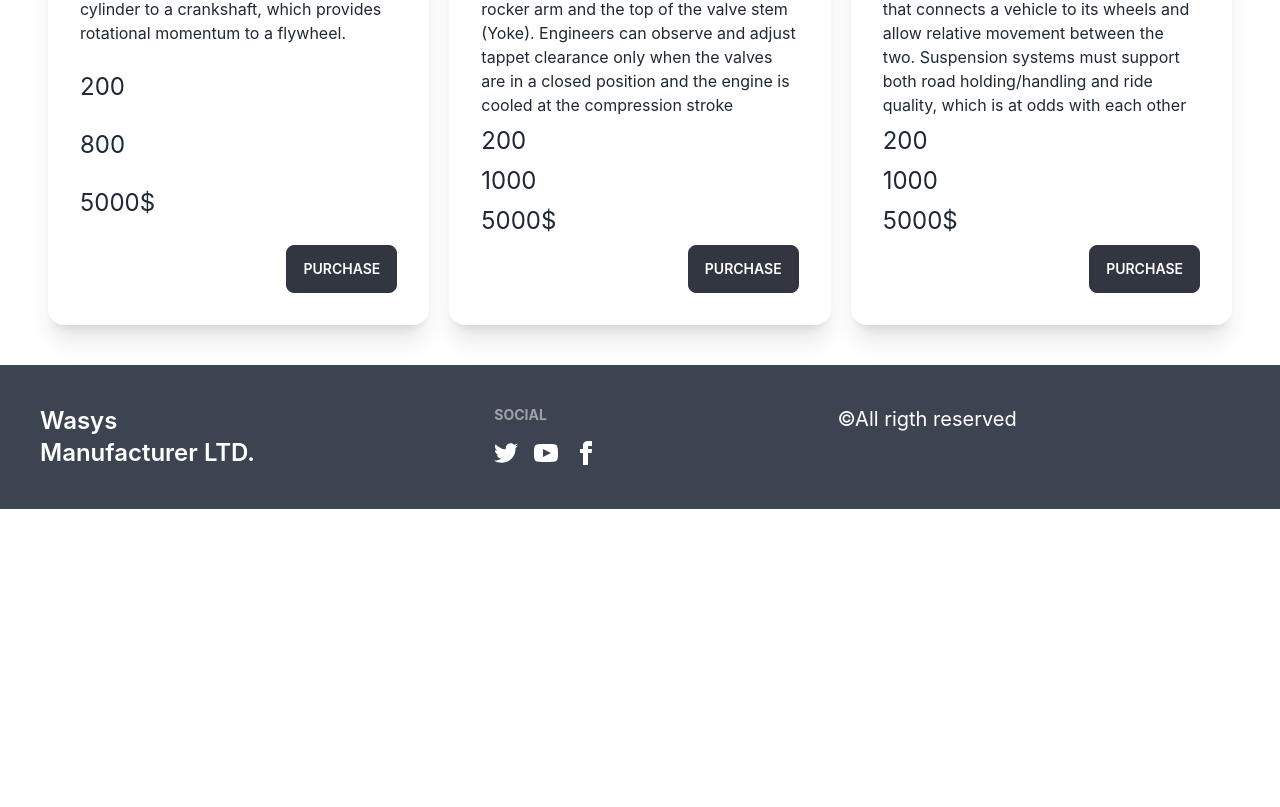
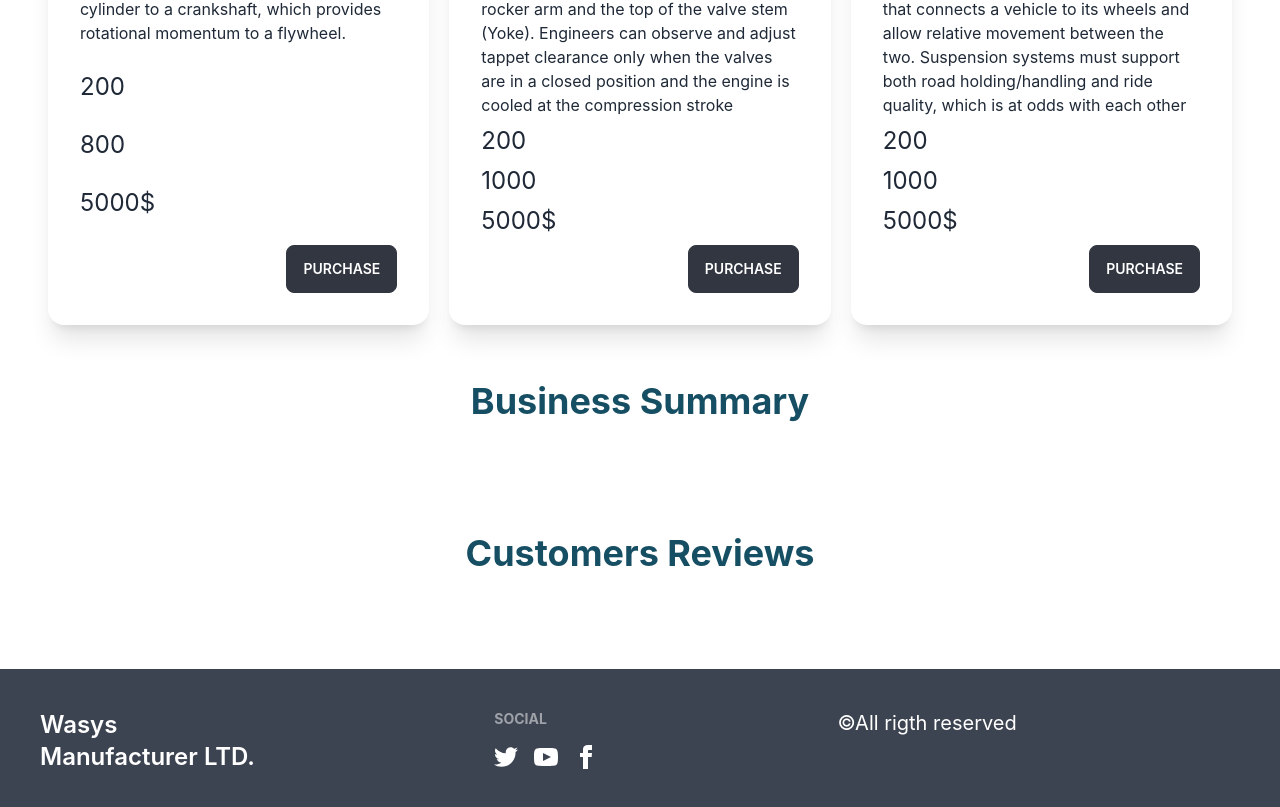
Before and after one commit to sazzadwasy/manufacturing-parts-client, a React (Create React App) app: page /home in a window 1280 px wide. Shown: the part 2171-2978 px from the top of the page. Before the commit the page ends 2680 px from the top, so only its background shows below. Built offline with nearby package versions, Linux system fonts and the light colour scheme.

Commit message:
businesssummary and reviews section added

```diff
--- a/src/pages/Home/BusinessSummary.js
+++ b/src/pages/Home/BusinessSummary.js
@@ -3,6 +3,8 @@ import React from 'react';
 const BusinessSummary = () => {
     return (
         <div>
+            <h2 className='py-14 text-4xl text-center text-cyan-900 font-bold'>Business Summary</h2>
+
 
         </div>
     );
--- a/src/pages/Home/Home.js
+++ b/src/pages/Home/Home.js
@@ -1,12 +1,16 @@
 import React from 'react';
 import Banner from './Banner';
+import BusinessSummary from './BusinessSummary';
 import Parts from './Parts';
+import Reviews from './Reviews';
 
 const Home = () => {
     return (
         <div className='px-12'>
             <Banner></Banner>
             <Parts></Parts>
+            <BusinessSummary></BusinessSummary>
+            <Reviews></Reviews>
         </div>
     );
 };
--- /dev/null
+++ b/src/pages/Home/Reviews.js
@@ -0,0 +1,11 @@
+import React from 'react';
+
+const Reviews = () => {
+    return (
+        <div>
+            <h2 className='py-14 text-4xl text-center text-cyan-900 font-bold'>Customers Reviews</h2>
+        </div>
+    );
+};
+
+export default Reviews;
```
